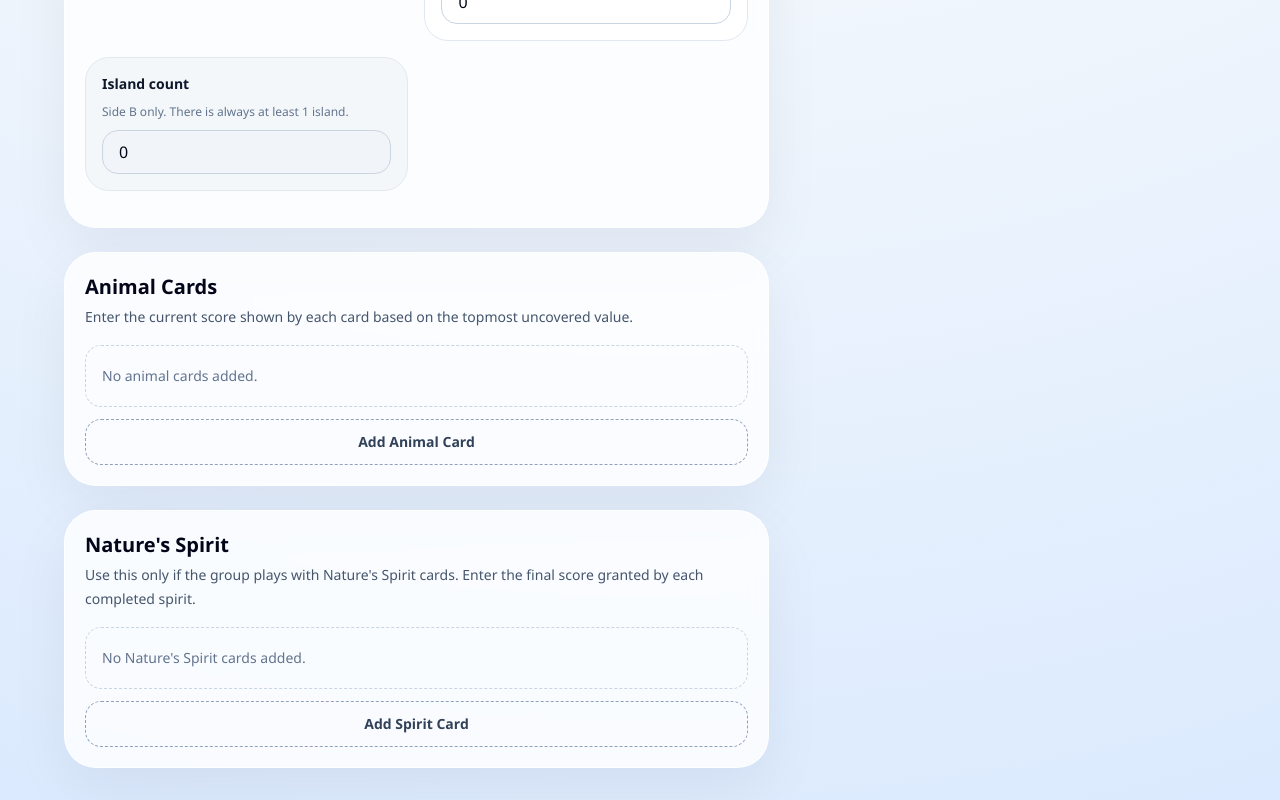
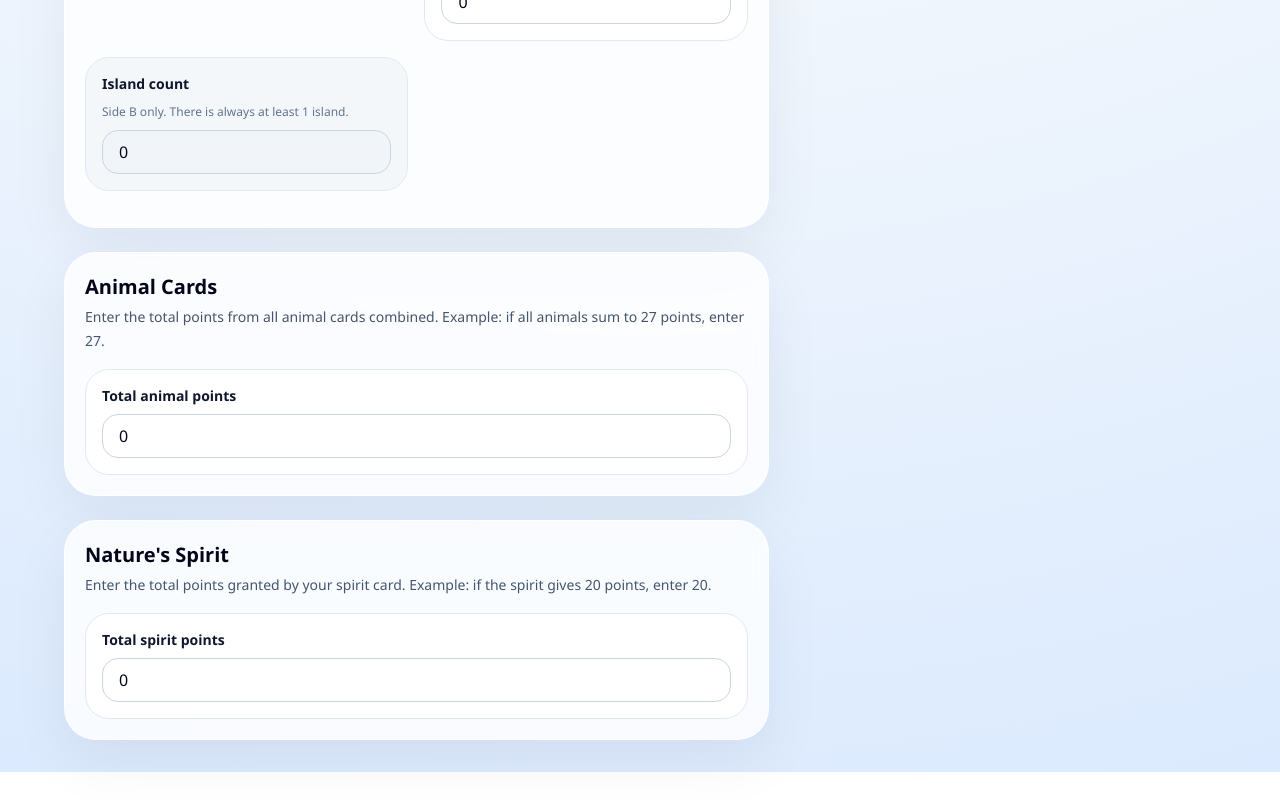
Before and after one commit to rodrigoalonso91/harmonies-scoresheet, a Next.js app: page / in a window 1280 px wide. Shown: the part 1363-2163 px from the top of the page. After the commit the page ends 2135 px from the top, so only its background shows below. Built offline with nearby package versions, Linux system fonts and the light colour scheme.

Commit message:
♻️ simplify animal and spirit card inputs to numeric fields instead of dynamic lists

```diff
--- a/src/components/NumberField.tsx
+++ b/src/components/NumberField.tsx
@@ -1,6 +1,4 @@
-import { TokenKind } from "@/types";
 import { useId } from "react";
-import { Token } from "./Token";
 
 interface Props {
   label: string;
--- a/src/components/ScoreSheet.tsx
+++ b/src/components/ScoreSheet.tsx
@@ -1,6 +1,6 @@
 "use client";
 import { PropsWithChildren, useState } from "react";
-import type { AnimalScoreEntry, BoardSide } from "@/types";
+import type { BoardSide } from "@/types";
 import { calculateScore, INITIAL_INPUT } from "@/lib";
 import { NumberField } from "./NumberField";
 import { Token } from "./Token";
@@ -19,42 +19,6 @@ export function ScoreSheet() {
     }));
   };
 
-  const updateAnimalEntry = (
-    collection: "animalCards" | "natureSpiritCards",
-    id: string,
-    patch: Partial<AnimalScoreEntry>,
-  ) => {
-    setInput((current) => ({
-      ...current,
-      [collection]: current[collection].map((entry) => (
-        entry.id === id
-          ? { ...entry, ...patch }
-          : entry
-      )),
-    }));
-  };
-
-  const addEntry = (collection: "animalCards" | "natureSpiritCards", prefix: string) => {
-    setInput((current) => ({
-      ...current,
-      [collection]: [
-        ...current[collection],
-        {
-          id: `${prefix}-${crypto.randomUUID()}`,
-          label: `${prefix === "animal" ? "Animal" : "Spirit"} ${current[collection].length + 1}`,
-          points: 0,
-        },
-      ],
-    }));
-  };
-
-  const removeEntry = (collection: "animalCards" | "natureSpiritCards", id: string) => {
-    setInput((current) => ({
-      ...current,
-      [collection]: current[collection].filter((entry) => entry.id !== id),
-    }));
-  };
-
   const handleResetScores = () => {
     setInput((current) => ({
       ...INITIAL_INPUT,
@@ -62,7 +26,7 @@ export function ScoreSheet() {
       water: current.boardSide === "A"
         ? { longestRiver: 0, islandCount: 0 }
         : { longestRiver: 0, islandCount: 1 },
-    }))
+    }));
   };
 
   return (
@@ -203,27 +167,27 @@ export function ScoreSheet() {
               </div>
             </Section>
 
-            <CardSection
+            <Section
               title="Animal Cards"
-              description="Enter the current score shown by each card based on the topmost uncovered value."
-              entries={input.animalCards}
-              emptyLabel="No animal cards added."
-              addLabel="Add Animal Card"
-              onAdd={() => addEntry("animalCards", "animal")}
-              onChange={(id, patch) => updateAnimalEntry("animalCards", id, patch)}
-              onRemove={(id) => removeEntry("animalCards", id)}
-            />
+              description="Enter the total points from all animal cards combined. Example: if all animals sum to 27 points, enter 27."
+            >
+              <NumberField
+                label="Total animal points"
+                value={input.animalPoints}
+                onChange={(value) => setInput((current) => ({ ...current, animalPoints: value }))}
+              />
+            </Section>
 
-            <CardSection
+            <Section
               title="Nature's Spirit"
-              description="Use this only if the group plays with Nature's Spirit cards. Enter the final score granted by each completed spirit."
-              entries={input.natureSpiritCards}
-              emptyLabel="No Nature's Spirit cards added."
-              addLabel="Add Spirit Card"
-              onAdd={() => addEntry("natureSpiritCards", "spirit")}
-              onChange={(id, patch) => updateAnimalEntry("natureSpiritCards", id, patch)}
-              onRemove={(id) => removeEntry("natureSpiritCards", id)}
-            />
+              description="Enter the total points granted by your spirit card. Example: if the spirit gives 20 points, enter 20."
+            >
+              <NumberField
+                label="Total spirit points"
+                value={input.natureSpiritPoints}
+                onChange={(value) => setInput((current) => ({ ...current, natureSpiritPoints: value }))}
+              />
+            </Section>
           </div>
 
           <aside className="flex flex-col gap-6">
@@ -292,80 +256,6 @@ function BoardSideToggle({ side, onChange }: BoardSideToggleProps) {
   );
 }
 
-interface CardSectionProps {
-  title: string;
-  description: string;
-  entries: AnimalScoreEntry[];
-  emptyLabel: string;
-  addLabel: string;
-  onAdd: () => void;
-  onChange: (id: string, patch: Partial<AnimalScoreEntry>) => void;
-  onRemove: (id: string) => void;
-}
-
-function CardSection({
-  title,
-  description,
-  entries,
-  emptyLabel,
-  addLabel,
-  onAdd,
-  onChange,
-  onRemove,
-}: CardSectionProps) {
-  return (
-    <Section title={title} description={description}>
-      <div className="flex flex-col gap-3">
-        {entries.length === 0 ? (
-          <p className="rounded-2xl border border-dashed border-slate-300 px-4 py-5 text-sm text-slate-500">{emptyLabel}</p>
-        ) : (
-          entries.map((entry, index) => (
-            <div key={entry.id} className="grid gap-3 rounded-3xl border border-slate-200 bg-slate-50/70 p-4 md:grid-cols-[1fr_140px_auto]">
-              <label className="grid gap-2">
-                <span className="text-sm font-semibold text-slate-900">Label</span>
-                <input
-                  type="text"
-                  value={entry.label}
-                  onChange={(event) => onChange(entry.id, { label: event.target.value })}
-                  placeholder={`${title === "Animal Cards" ? "Animal" : "Spirit"} ${index + 1}`}
-                  className="h-11 rounded-2xl border border-slate-300 bg-white px-4 text-sm text-slate-950 outline-none transition focus:border-amber-500"
-                />
-              </label>
-
-              <label className="grid gap-2">
-                <span className="text-sm font-semibold text-slate-900">Points</span>
-                <input
-                  type="number"
-                  min={0}
-                  value={entry.points}
-                  onChange={(event) => onChange(entry.id, { points: Math.max(0, Number(event.target.value) || 0) })}
-                  className="h-11 rounded-2xl border border-slate-300 bg-white px-4 text-sm text-slate-950 outline-none transition focus:border-amber-500"
-                />
-              </label>
-
-              <button
-                type="button"
-                onClick={() => onRemove(entry.id)}
-                className="h-11 self-end rounded-2xl border border-slate-300 px-4 text-sm font-semibold text-slate-700 transition hover:border-slate-950 hover:text-slate-950"
-              >
-                Remove
-              </button>
-            </div>
-          ))
-        )}
-
-        <button
-          type="button"
-          onClick={onAdd}
-          className="rounded-2xl border border-dashed border-slate-400 px-4 py-3 text-sm font-semibold text-slate-700 transition hover:border-slate-950 hover:text-slate-950"
-        >
-          {addLabel}
-        </button>
-      </div>
-    </Section>
-  );
-}
-
 interface ScoreRowProps {
   label: string;
   value: number;
--- a/src/lib/initial-scoring-input.ts
+++ b/src/lib/initial-scoring-input.ts
@@ -21,6 +21,6 @@ export const INITIAL_INPUT: ScoreSheetInput = {
     islandCount: 0,
   },
   validBuildings: 0,
-  animalCards: [],
-  natureSpiritCards: [],
+  animalPoints: 0,
+  natureSpiritPoints: 0,
 };
--- a/src/lib/scoring.ts
+++ b/src/lib/scoring.ts
@@ -1,10 +1,8 @@
 import type {
-  AnimalScoreEntry,
   BoardSide,
   LandscapeBreakdown,
   ScoreBreakdown,
   ScoreSheetInput,
-  ValidationIssue,
 } from "@/types";
 
 const RIVER_SCORES: Record<number, number> = {
@@ -49,10 +47,6 @@ export function scoreBuildings(validBuildings: number): number {
   return validBuildings * 5;
 }
 
-export function scoreEntries(entries: AnimalScoreEntry[]): number {
-  return entries.reduce((sum, entry) => sum + entry.points, 0);
-}
-
 export function calculateLandscapeBreakdown(input: ScoreSheetInput): LandscapeBreakdown {
   const trees = scoreTrees(input.trees);
   const mountains = scoreMountains(input.mountains);
@@ -72,8 +66,8 @@ export function calculateLandscapeBreakdown(input: ScoreSheetInput): LandscapeBr
 
 export function calculateScore(input: ScoreSheetInput): ScoreBreakdown {
   const landscapes = calculateLandscapeBreakdown(input);
-  const animals = scoreEntries(input.animalCards);
-  const natureSpirits = scoreEntries(input.natureSpiritCards);
+  const animals = input.animalPoints;
+  const natureSpirits = input.natureSpiritPoints;
 
   return {
     landscapes,
```
Also changed, not shown: src/types/score-sheet.type.ts (+2 -8 lines).
